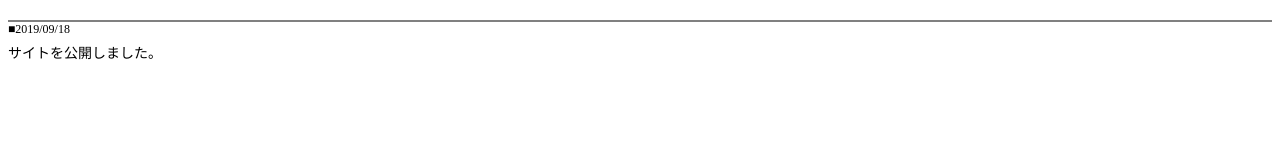
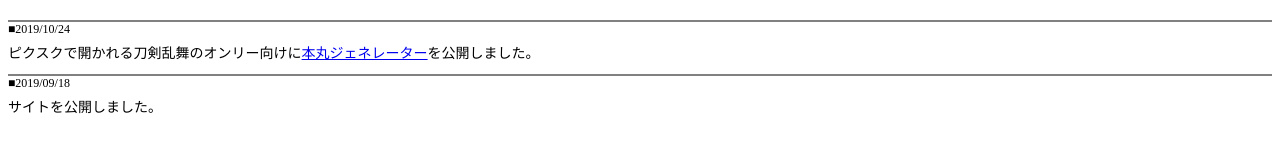
Before and after one commit to kasumiso/kasumiso.github.io, a plain HTML site: page info.html in a window 1280 px wide. Drawn offline with Linux system fonts and the light colour scheme.

Commit message:
Update info.html

```diff
--- a/info.html
+++ b/info.html
@@ -19,6 +19,8 @@
 	</head>
 
 	<body>
+		<p>■2019/10/24</p>
+		ピクスクで開かれる刀剣乱舞のオンリー向けに<a href="pic_gen/gen.html">本丸ジェネレーター</a>を公開しました。
 		<p>■2019/09/18</p>
 		サイトを公開しました。<br>
 	</body>
```
